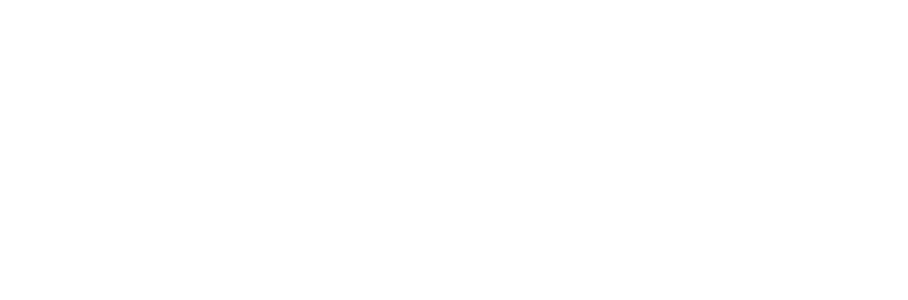
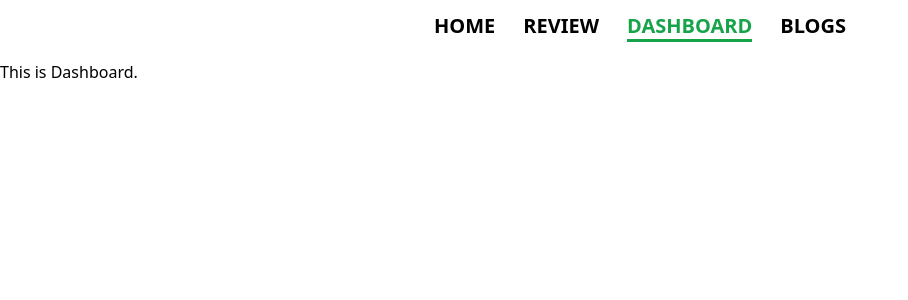
Before and after one commit to rockydey/enfield-bullet-exploration, a React (Create React App) app: page /dashboard in a window 1280 px wide. Shown: the top 300 px of the page, without its empty margins (0-908 px from the left). Built offline with nearby package versions, Linux system fonts and the light colour scheme.

Commit message:
header component and NotFound component completed

```diff
--- a/src/App.js
+++ b/src/App.js
@@ -1,9 +1,24 @@
+import { Route, Routes } from 'react-router-dom';
 import './App.css';
+import Blogs from './components/Blogs/Blogs';
+import Dashboard from './components/Dashboard/Dashboard';
+import Header from './components/Header/Header';
+import Home from './components/Home/Home';
+import NotFound from './components/NotFound/NotFound';
+import Review from './components/Review/Review';
 
 function App() {
   return (
     <div>
-
+      <Header></Header>
+      <Routes>
+        <Route path='/' element={<Home></Home>}></Route>
+        <Route path='/home' element={<Home></Home>}></Route>
+        <Route path='/review' element={<Review></Review>}></Route>
+        <Route path='/dashboard' element={<Dashboard></Dashboard>}></Route>
+        <Route path='/blogs' element={<Blogs></Blogs>}></Route>
+        <Route path='*' element={<NotFound></NotFound>}></Route>
+      </Routes>
     </div>
   );
 }
--- /dev/null
+++ b/src/components/CustomLink/CustomLink.jsx
@@ -0,0 +1,22 @@
+import React from 'react';
+import { Link, useMatch, useResolvedPath } from 'react-router-dom';
+import './CustomLink.css';
+
+function CustomLink({ children, to, ...props }) {
+    let resolved = useResolvedPath(to);
+    let match = useMatch({ path: resolved.pathname, end: true });
+
+    return (
+        <div>
+            <Link
+                style={{ color: match ? 'rgb(22 163 74)' : 'black', borderBottom : match ? "3px solid rgb(22 163 74)" : "none" }}
+                to={to}
+                {...props}
+            >
+                {children}
+            </Link>
+        </div>
+    );
+}
+
+export default CustomLink;
--- a/src/components/Header/Header.jsx
+++ b/src/components/Header/Header.jsx
@@ -1,10 +1,16 @@
 import React from 'react';
+import CustomLink from '../CustomLink/CustomLink';
 import './Header.css';
 
 const Header = () => {
     return (
-        <div>
-            <h1>This is Header.</h1>
+        <div className='header'>
+            <nav className='flex justify-center mt-3 mb-5'>
+                <CustomLink className='mr-7 uppercase text-xl font-semibold' to='/home'>Home</CustomLink>
+                <CustomLink className='mr-7 uppercase text-xl font-semibold' to='/review'>Review</CustomLink>
+                <CustomLink className='mr-7 uppercase text-xl font-semibold' to='/dashboard'>Dashboard</CustomLink>
+                <CustomLink className='uppercase text-xl font-semibold' to='/blogs'>Blogs</CustomLink>
+            </nav>
         </div>
     );
 };
--- /dev/null
+++ b/src/components/NotFound/NotFound.jsx
@@ -0,0 +1,16 @@
+import React from 'react';
+import { useNavigate } from 'react-router-dom';
+import './NotFound.css';
+
+const NotFound = () => {
+    const navigate = useNavigate();
+    return (
+        <div className='text-center flex flex-col justify-center'>
+            <h1 className='text-9xl mb-7 font-bold'>Oops!</h1>
+            <h3 className='text-3xl mb-7 font-semibold'>404 - PAGE NOT FOUND</h3>
+            <button onClick={() => navigate('/home')} className='text-xl font-bold px-4 py-3 bg-green-600 w-60 mx-auto text-white rounded-md'>GO TO HOMEPAGE</button>
+        </div>
+    );
+};
+
+export default NotFound;
```
Also changed, not shown: src/components/CustomLink/CustomLink.css (added), src/components/NotFound/NotFound.css (added).
